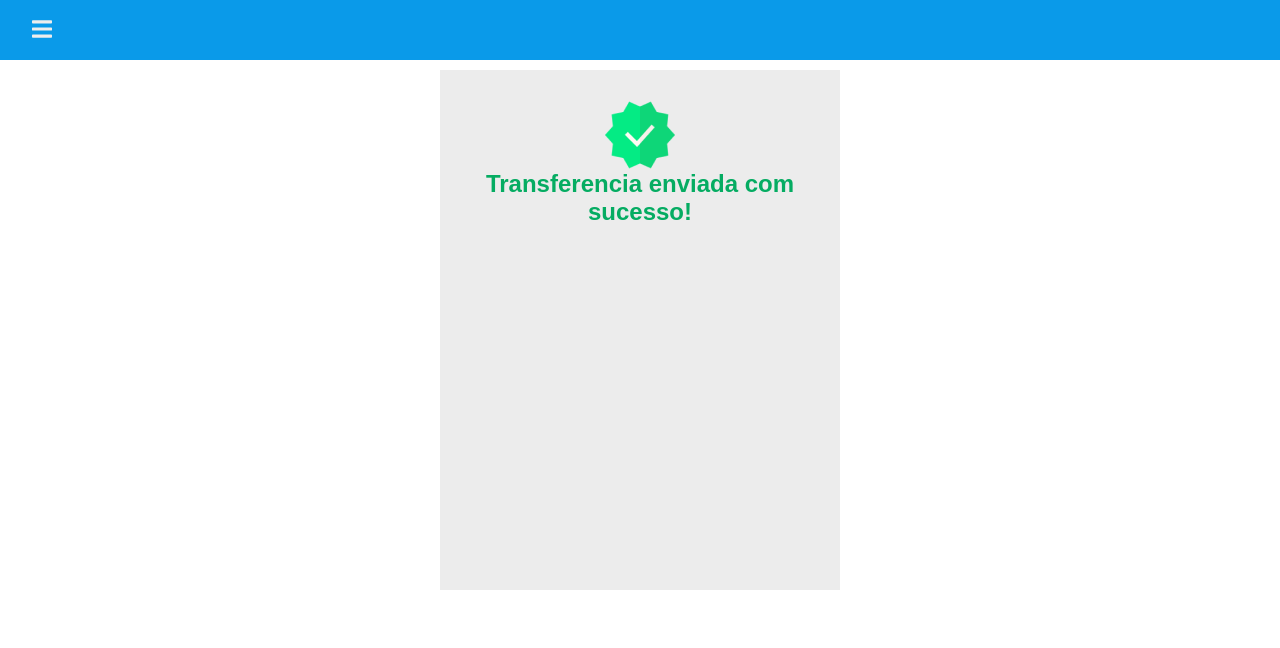
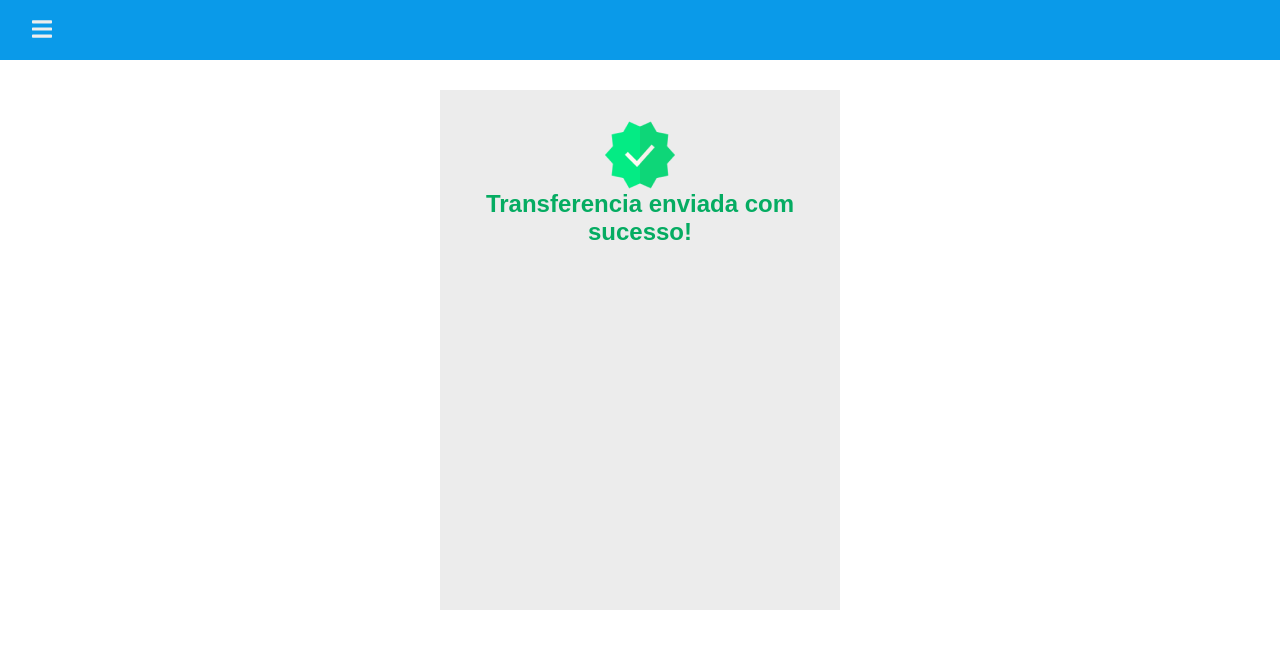
Before and after one commit to CaioLima10/app-banco, a React (Vite) app: page /enviado in a window 1280 px wide. Shown: the top 648 px of the page. Built offline with nearby package versions, Linux system fonts and the light colour scheme.

Commit message:
improving style

```diff
--- a/src/components/Pix/Sent/style.send.js
+++ b/src/components/Pix/Sent/style.send.js
@@ -19,7 +19,7 @@ export const Container = styled.div`
   min-height: 520px;
   text-align: center;
   align-items: center;
-  margin-top: 10px;
+  margin-top: 30px;
   background-color: #ECECEC;
 
   img{
@@ -74,9 +74,16 @@ export const Container = styled.div`
     margin-bottom: 10px;
   }
 
+  @media (max-width: 1280px) {
+    margin-bottom: 50px;
+    min-height: 520px;
+
+  }
+
   @media (max-width: 768px) {
-    width: 100%;
-    padding: 0 20px;
+    margin-bottom: 50px;
+    min-height: 540px;
+    width: 350px;
   }
 `;
 
@@ -84,7 +91,7 @@ export const ContainerDados = styled.div`
   width: 400px;
   height: 200px;
   margin-top: 10px;
-  margin-bottom: 20px;
+  margin-bottom: 10px;
 
   .date {
     margin-bottom: 100px;
@@ -96,12 +103,13 @@ export const ContainerDados = styled.div`
 `;
 
 export const Button = styled.button`
-  width: 200px;
+  width: 100%;
   height: 40px;
+  margin-top: 10px;
+
   text-align: center;
   align-items: center;
   justify-content: center;
-  margin: auto;
   background-color: #007bff;
   color: #fff;
   border: none;
@@ -110,7 +118,7 @@ export const Button = styled.button`
 
   @media (max-width: 768px) {
     width: 100%;
-    margin-top: 40px;
+    margin-top: 20px;
   }
 `;
 
```
